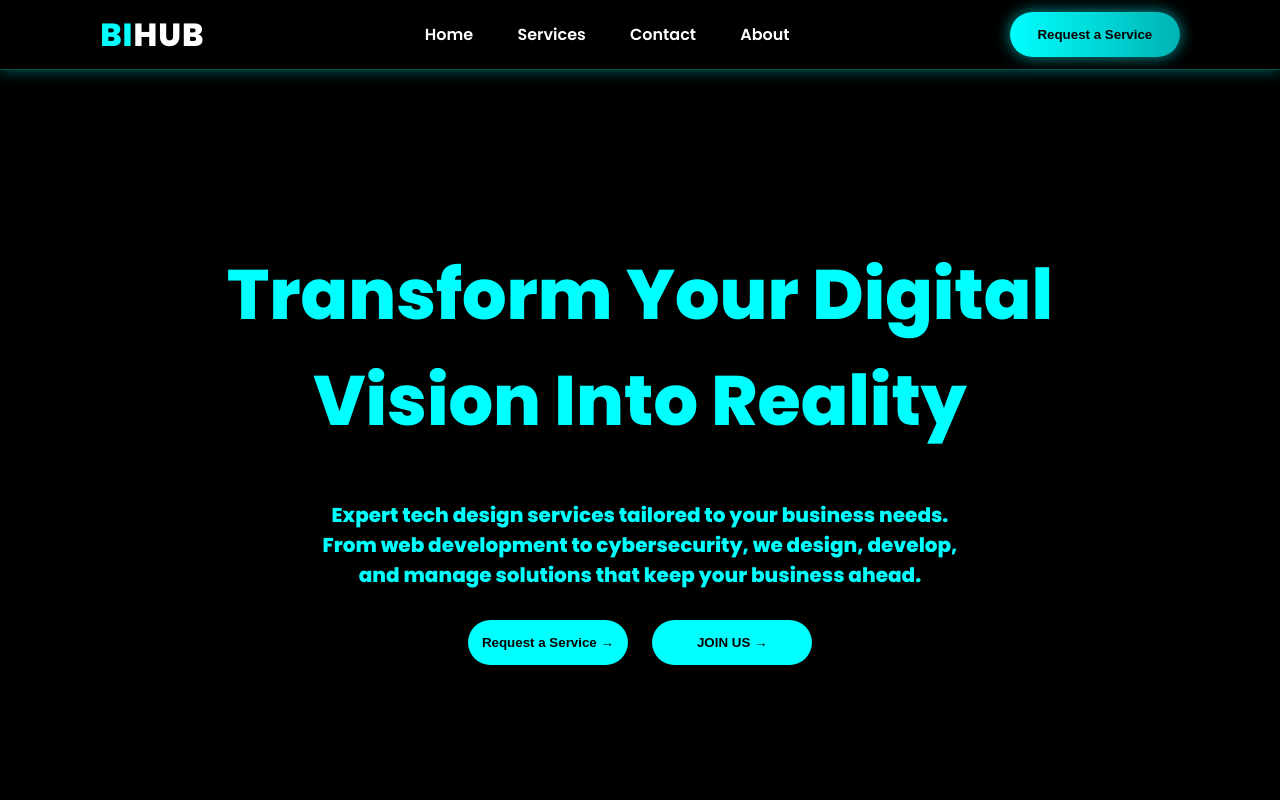
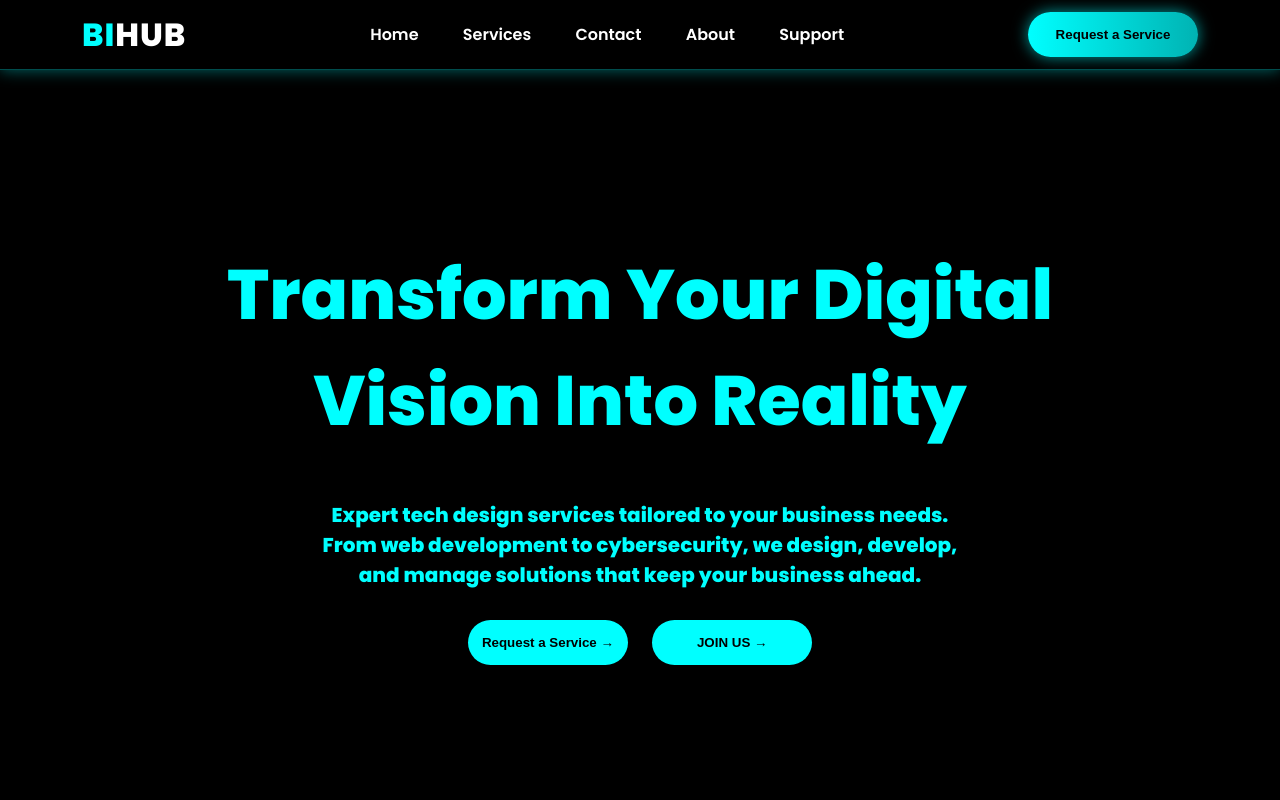
Before and after one commit to Johnbinary-hub/BIHUB, a plain HTML site: page index.html in a window 1280 px wide. Shown: the top 800 px of the page. Drawn offline with Linux system fonts and the light colour scheme.

Commit message:
Add files via upload

```diff
--- a/index.html
+++ b/index.html
@@ -20,6 +20,7 @@
     <a href="#services">Services</a>
     <a href="contact.html">Contact</a>
     <a href="about.html">About</a>
+    <a href="https://wa.link/k7dl3r">Support</a>
   </nav>
   <button class="btn1" onclick="window.location.href='signup01.html'">Request a Service</button>
 </header>
```
